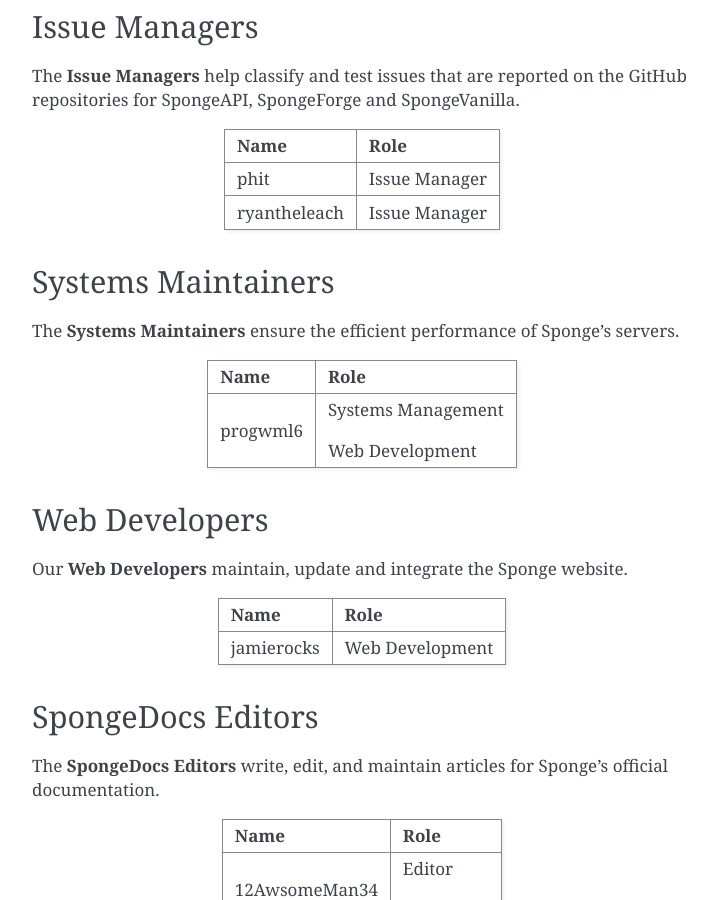
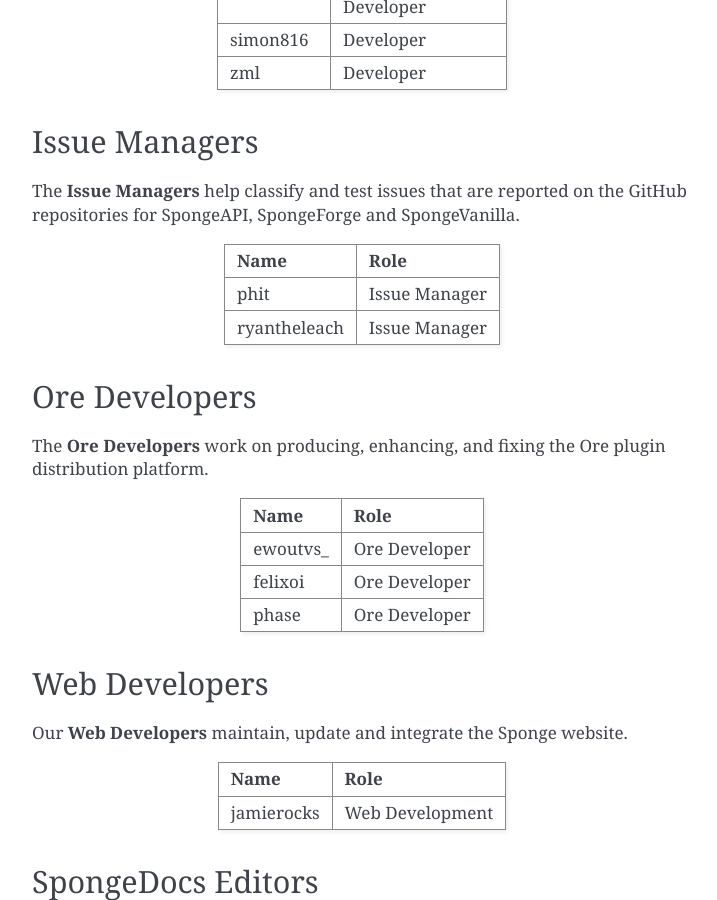
Before and after one commit to SpongePowered/SpongeDocs, a Sphinx documentation site: the page built from source/about/staff.rst, in a window 1280 px wide and 900 px high, scrolled down 1683 px. Shown: the whole window, without its empty margins (388-1105 px from the left). Built offline with Sphinx 7.4.7, drawn with Linux system fonts in a browser that asks for light colours; pages that are not in the unit, such as notebooks, are missing from menus; some of the changed text lies outside the part shown.

Commit message:
Add Ore Devs (#672)
* Add Ore Devs

* Add underscore

* progwml6 is an ore manager

* Front-end, Back-end

```diff
--- a/source/about/staff.rst
+++ b/source/about/staff.rst
@@ -54,6 +54,12 @@
 |                                   | Website Manager                    |
 +-----------------------------------+------------------------------------+
 | phroa                             | IRC Manager                        |
++-----------------------------------+------------------------------------+
+| progwml6                          | Ore Back-end Manager               |
+|                                   |                                    |
+|                                   | Systems Management                 |
+|                                   |                                    |
+|                                   | Web Development                    |
 +-----------------------------------+------------------------------------+
 
 
@@ -103,19 +109,20 @@
 | ryantheleach                      | Issue Manager                      |
 +-----------------------------------+------------------------------------+
 
-Systems Maintainers
-~~~~~~~~~~~~~~~~~~~
+Ore Developers
+~~~~~~~~~~~~~~
 
-The **Systems Maintainers** ensure the efficient performance of Sponge's servers.
+The **Ore Developers** work on producing, enhancing, and fixing the Ore plugin distribution platform.
 
 +-----------------------------------+------------------------------------+
 | Name                              | Role                               |
 +===================================+====================================+
-| progwml6                          | Systems Management                 |
-|                                   |                                    |
-|                                   | Web Development                    |
+| ewoutvs\_                         | Ore Developer                      |
 +-----------------------------------+------------------------------------+
-
+| felixoi                           | Ore Developer                      |
++-----------------------------------+------------------------------------+
+| phase                             | Ore Developer                      |
++-----------------------------------+------------------------------------+
 
 Web Developers
 ~~~~~~~~~~~~~~
```
Also changed, not shown: other parts of source/about/staff.rst (+1 -1 lines).
